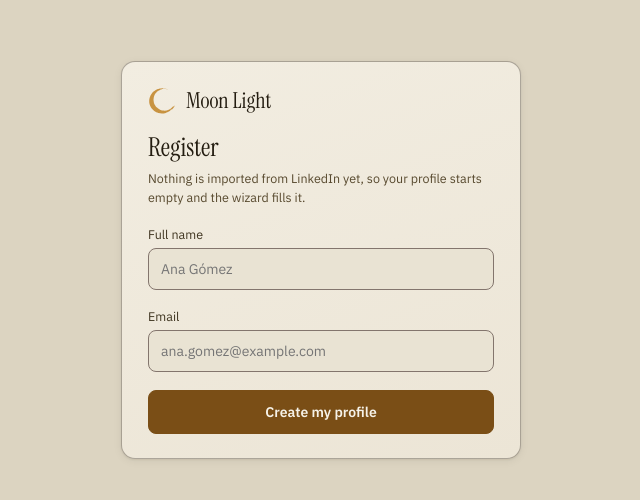
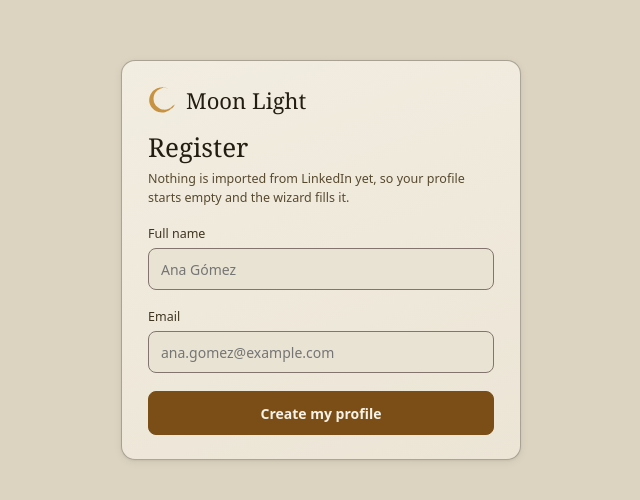
Before and after one commit to pablomanjarres/Magneto, a Next.js app in the folder apps/web/: page /register in a window 1280 px wide. Shown: the part 140-640 px from the top of the page, without its empty margins (319-959 px from the left). Built offline with nearby package versions, Linux system fonts and the light colour scheme.

Commit message:
feat(web): set Lato and Spanish as the document defaults

```diff
--- a/apps/web/app/layout.tsx
+++ b/apps/web/app/layout.tsx
@@ -1,28 +1,27 @@
 import type { Metadata } from "next";
 import type { ReactNode } from "react";
+import { Lato } from "next/font/google";
 
 import "./globals.css";
 
+// magneto365.com sets everything in Lato; 900 carries its headlines.
+const lato = Lato({
+  subsets: ["latin"],
+  weight: ["400", "700", "900"],
+  variable: "--font-lato",
+  display: "swap",
+});
+
 export const metadata: Metadata = {
-  title: "Moon Light",
-  description: "A profile driven to 100%, and jobs ranked by a score the candidate can read.",
+  title: "Moon Light · Profile Manager",
+  description: "Tu perfil al 100% y vacantes ordenadas por un puntaje que puedes leer.",
   icons: { icon: "/brand/favicon.svg" },
 };
 
 export default function RootLayout({ children }: { children: ReactNode }) {
   return (
-    <html lang="en">
-      <head>
-        {/* Linked rather than bundled: the app runs local, and the fallback
-            stacks in globals.css carry the design if the fonts do not load. */}
-        <link rel="preconnect" href="https://fonts.googleapis.com" />
-        <link rel="preconnect" href="https://fonts.gstatic.com" crossOrigin="" />
-        <link
-          rel="stylesheet"
-          href="https://fonts.googleapis.com/css2?family=IBM+Plex+Sans:wght@400;500;600&family=Instrument+Serif&display=swap"
-        />
-      </head>
-      <body>{children}</body>
+    <html lang="es" className={lato.variable}>
+      <body className="font-sans">{children}</body>
     </html>
   );
 }
```
